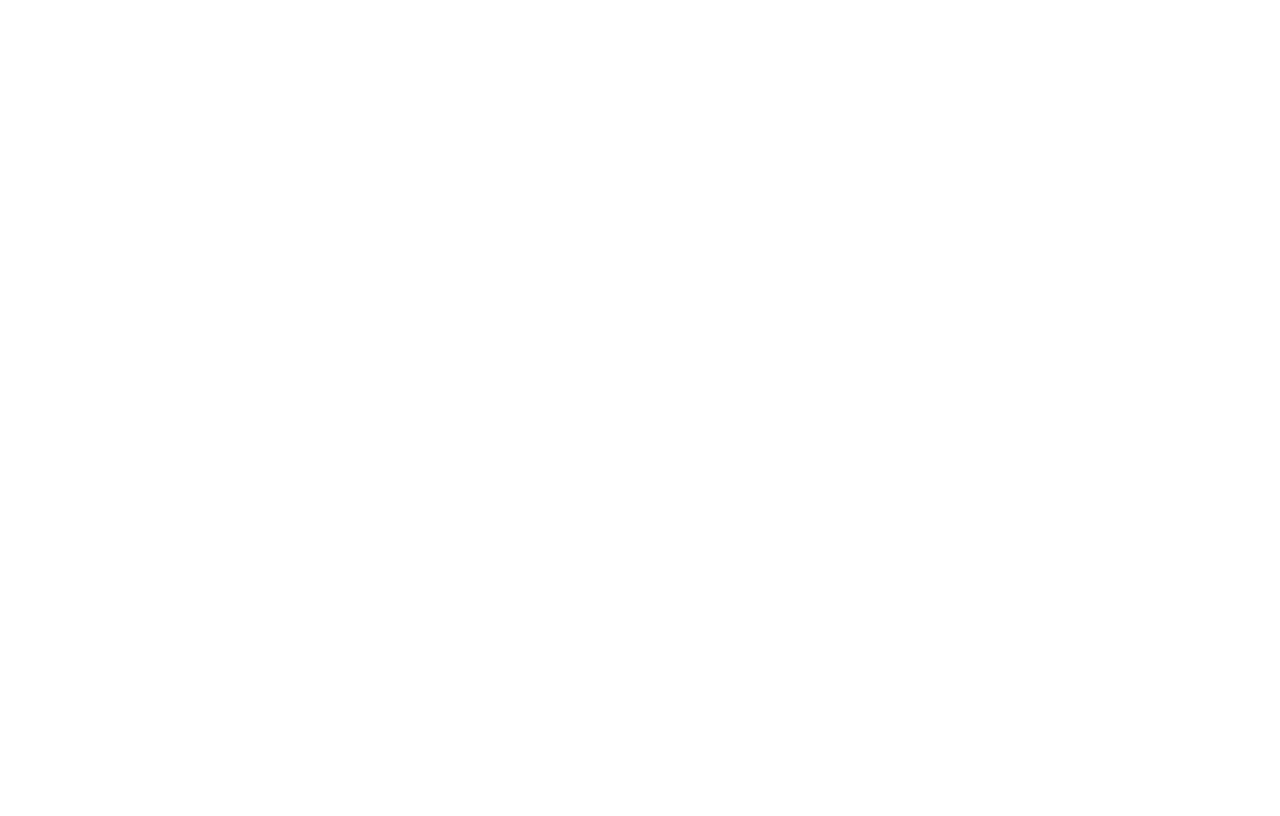
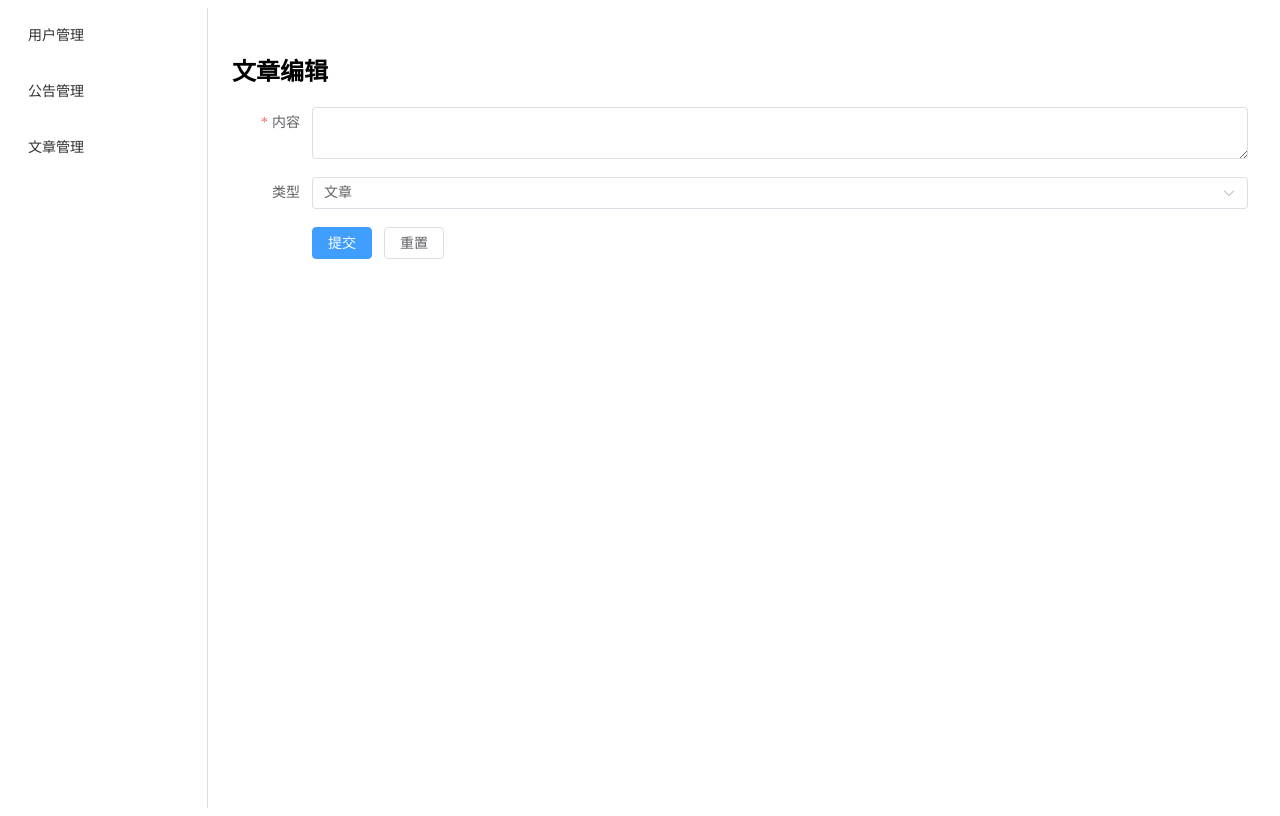
Before and after one commit to 13589zj/FitSeek-admin, a Vue app: page /articles in a window 1280 px wide. Before the commit this address had no page. Built offline with nearby package versions, Linux system fonts and the light colour scheme.

Commit message:
menu,announcements,articles

```diff
--- a/src/views/UserListView.vue
+++ b/src/views/UserListView.vue
@@ -1,10 +1,29 @@
 <template>
-  <div class="user-list">
-    <h2>用户列表</h2>
-    <el-table :data="users" border style="width: 100%">
-      <el-table-column prop="username" label="用户名" />
-      <el-table-column prop="tel" label="电话号码" />
-    </el-table>
+  <div style="display: flex; height: 100vh;">
+    <el-menu
+      default-active="1"
+      class="el-menu-vertical-demo"
+      style="width: 200px; min-height: 100vh;"
+      router
+    >
+      <el-menu-item index="/users">
+        用户管理
+      </el-menu-item>
+      <el-menu-item index="/announcements">
+        公告管理
+      </el-menu-item>
+      <el-menu-item index="/articles">
+        文章管理
+      </el-menu-item>
+    </el-menu>
+    <div style="flex: 1; padding: 24px;">
+      <h2>用户列表</h2>
+      <el-table :data="users" border style="width: 100%">
+        <el-table-column prop="username" label="用户名" />
+        <el-table-column prop="tel" label="电话号码" />
+      </el-table>
+      <router-view />
+    </div>
   </div>
 </template>
 
@@ -12,7 +31,10 @@
 export default {
   data() {
     return {
-      users: []
+      users: [
+        { username: '张三', tel: '13800000000' },
+        { username: '李四', tel: '13900000000' }
+        ]
     }
   },
   mounted() {
--- /dev/null
+++ b/src/views/announcement/AnnouncementForm.vue
@@ -0,0 +1,79 @@
+<template>
+      <div style="display: flex; height: 100vh;">
+    <el-menu
+      default-active="1"
+      class="el-menu-vertical-demo"
+      style="width: 200px; min-height: 100vh;"
+      router
+    >
+      <el-menu-item index="/users">
+        用户管理
+      </el-menu-item>
+      <el-menu-item index="/announcements">
+        公告管理
+      </el-menu-item>
+      <el-menu-item index="/articles">
+        文章管理
+      </el-menu-item>
+    </el-menu>
+    <div style="flex: 1; padding: 24px;">
+        <h2>公告发布</h2>
+        <el-form :model="form" ref="formRef" label-width="80px">
+            <el-form-item label="内容" prop="content" :rules="[{ required: true, message: '请输入内容', trigger: 'blur' }]">
+                <el-input type="textarea" v-model="form.content" />
+            </el-form-item>
+            <el-form-item label="类型" prop="type">
+                <el-select v-model="form.type">
+                    <el-option label="公告" value="announcement" />
+                </el-select>
+            </el-form-item>
+            <el-form-item>
+                <el-button type="primary" @click="submitForm">提交</el-button>
+                <el-button @click="resetForm">重置</el-button>
+            </el-form-item>
+        </el-form>
+      <router-view />
+    </div>
+  </div>
+</template>
+
+<script>
+export default {
+    data() {
+        return {
+            form: {
+                content: '',
+                time: new Date(),
+                type: 'announcement'
+            }
+        }
+    },
+    methods: {
+        async submitForm() {
+            this.form.time = new Date()
+            try {
+                const api = await import('../../services/api')
+                const res = await api.default.post('/admin/announcement', this.form)
+                if (res.data.success) {
+                    this.$message.success('公告提交成功')
+                    this.resetForm()
+                } else {
+                    this.$message.error('公告提交失败')
+                }
+            } catch (err) {
+                this.$message.error('网络错误，请稍后再试')
+            }
+        },
+        resetForm() {
+            this.$refs.formRef.resetFields()
+        }
+    }
+}
+</script>
+
+<style>
+.announcement-form {
+    max-width: 600px;
+    margin: 0 auto;
+}
+</style>
--- /dev/null
+++ b/src/views/article/ArticleEditor.vue
@@ -0,0 +1,79 @@
+<template>
+  <div style="display: flex; height: 100vh;">
+    <el-menu
+      default-active="1"
+      class="el-menu-vertical-demo"
+      style="width: 200px; min-height: 100vh;"
+      router
+    >
+      <el-menu-item index="/users">
+        用户管理
+      </el-menu-item>
+      <el-menu-item index="/announcements">
+        公告管理
+      </el-menu-item>
+      <el-menu-item index="/articles">
+        文章管理
+      </el-menu-item>
+    </el-menu>
+    <div style="flex: 1; padding: 24px;">
+      <h2>文章编辑</h2>
+        <el-form :model="form" ref="formRef" label-width="80px">
+        <el-form-item label="内容" prop="content" :rules="[{ required: true, message: '请输入内容', trigger: 'blur' }]">
+            <el-input type="textarea" v-model="form.content" />
+        </el-form-item>
+        <el-form-item label="类型" prop="type">
+            <el-select v-model="form.type">
+                <el-option label="文章" value="article" />
+            </el-select>
+        </el-form-item>
+        <el-form-item>
+            <el-button type="primary" @click="submitForm">提交</el-button>
+            <el-button @click="resetForm">重置</el-button>
+        </el-form-item>
+        </el-form>
+      <router-view />
+    </div>
+  </div>
+</template>
+
+<script>
+export default {
+  data() {
+    return {
+      form: {
+        content: '',
+        time: new Date(),
+        type: 'article'
+      }
+    }
+  },
+  methods: {
+    async submitForm() {
+      this.form.time = new Date()
+      try {
+        const api = await import('../../services/api')
+        const res = await api.default.post('/admin/article', this.form)
+        if (res.data.success) {
+          this.$message.success('文章提交成功')
+          this.resetForm()
+        } else {
+          this.$message.error('文章提交失败')
+        }
+      } catch (err) {
+        this.$message.error('网络错误，请稍后再试')
+      }
+    },
+    resetForm() {
+      this.$refs.formRef.resetFields()
+    }
+  }
+}
+</script>
+
+<style>
+.article-editor {
+  max-width: 600px;
+  margin: 0 auto;
+}
+</style>
```
Also changed, not shown: src/router/index.js (+5 -5 lines).
